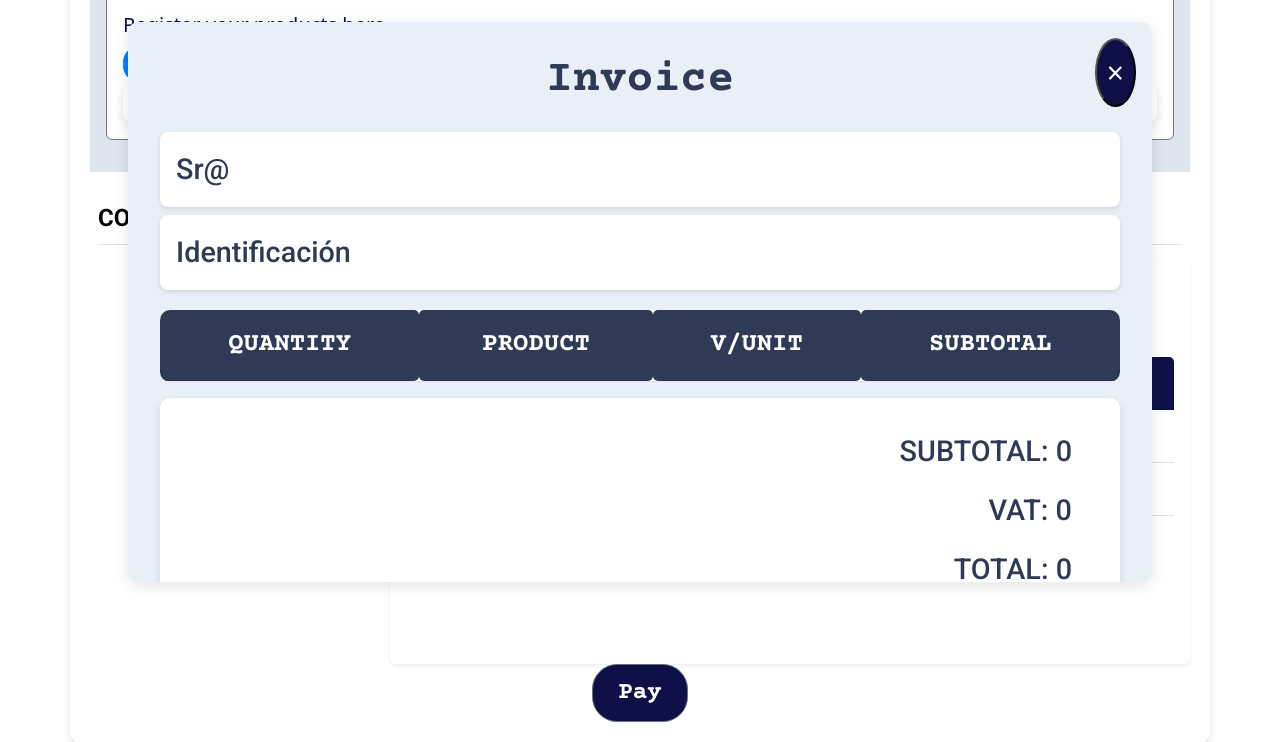
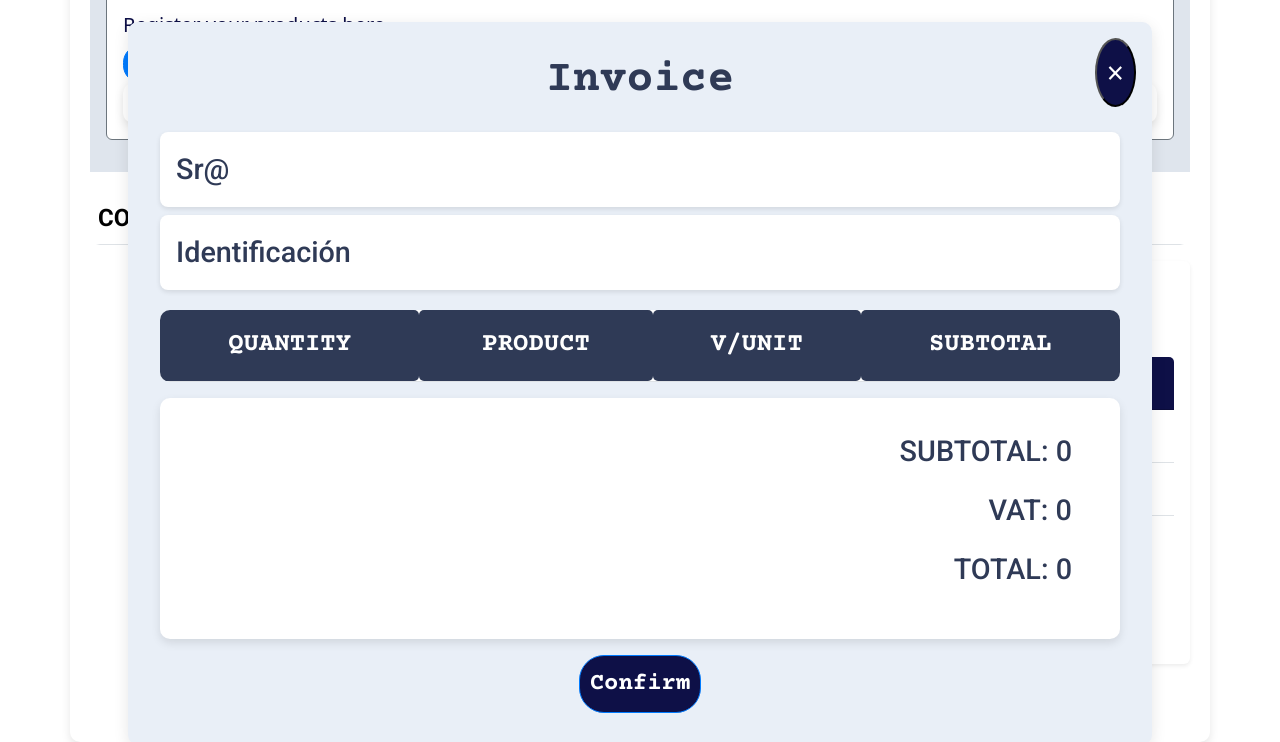
Before and after one commit to LauraVargas22/FacturaElectronica, a website built with Vite: page index.html in a window 1280 px wide. Both pictures are taken after a click on the button "Pay". Shown: the part 669-1411 px from the top of the page. Built offline with nearby package versions, Linux system fonts and the light colour scheme; some packages are replaced by stand-ins of ours.

Commit message:
docs: :memo: Update README

```diff
--- a/src/css/style.css
+++ b/src/css/style.css
@@ -180,7 +180,7 @@ li {
   left: 50%;
   transform: translateX(-50%);
   width: 80%;
-  height: 70%;
+  height: max-content;
   background-color: #E9EFF7;
   box-shadow: 0px 4px 15px rgba(0, 0, 0, 0.1);
   z-index: 1000;
```
Also changed, not shown: README.md (added).
